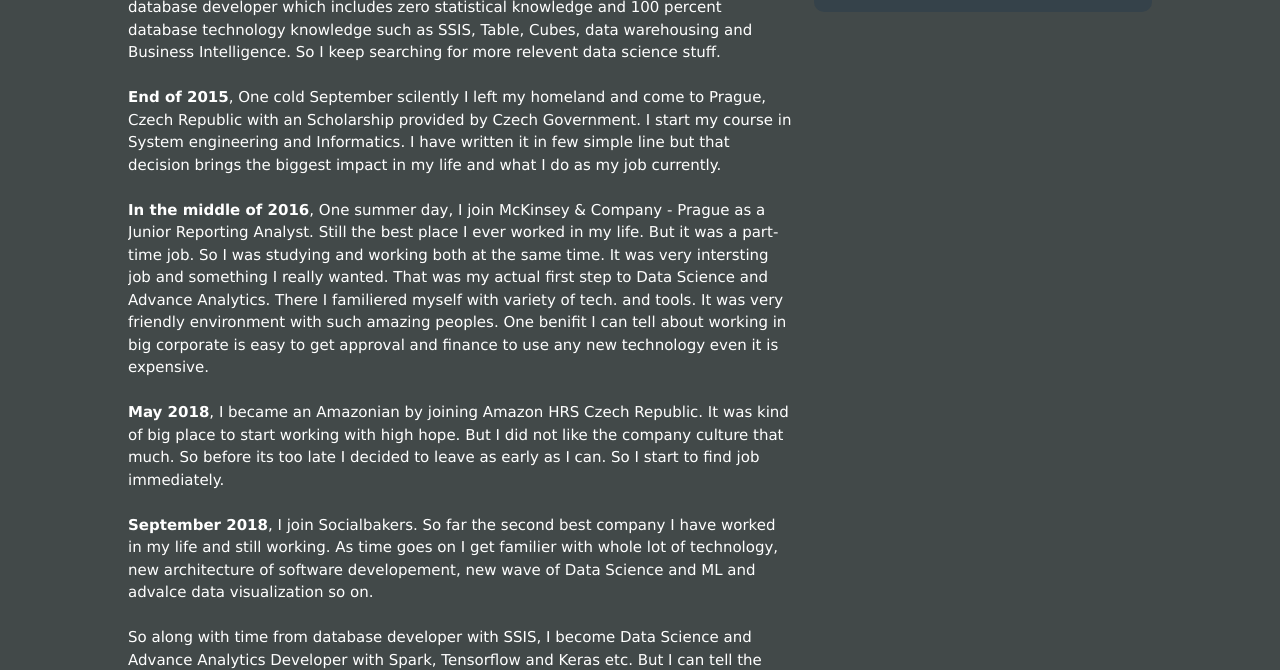
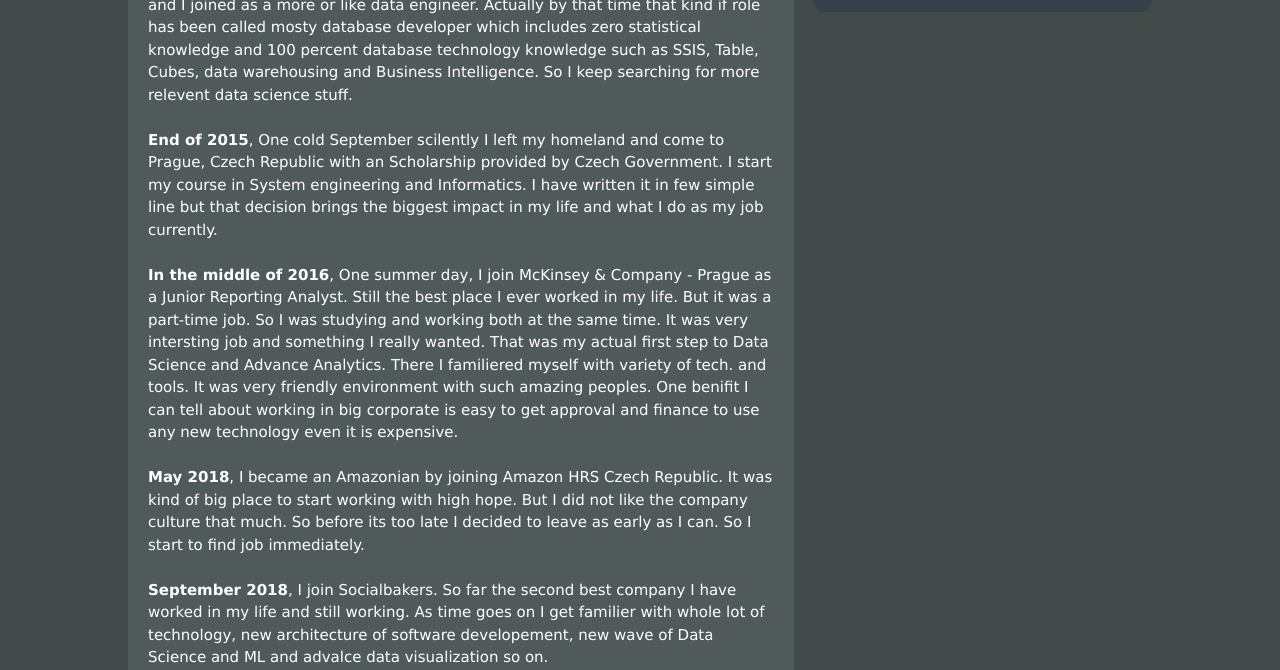
Before and after one commit to nafeesahyounis/psyfolio, a plain HTML site: page about.html in a window 1280 px wide. Shown: the part 583-1253 px from the top of the page. Drawn offline with Linux system fonts and the light colour scheme.

Commit message:
adding extra decor. to the paragraph in about me

```diff
--- a/css/master.css
+++ b/css/master.css
@@ -201,7 +201,13 @@ article#main-col{
   width: 65%;
 
 }
-
+/* paragraph section  */
+article#main-col p{
+  padding: 20px;
+  margin-bottom: 5px;
+  border-radius: 10px;
+  background:   #515a5a;
+}
 /* =========================== */
 /* stories section */
 /* =========================== */
```
